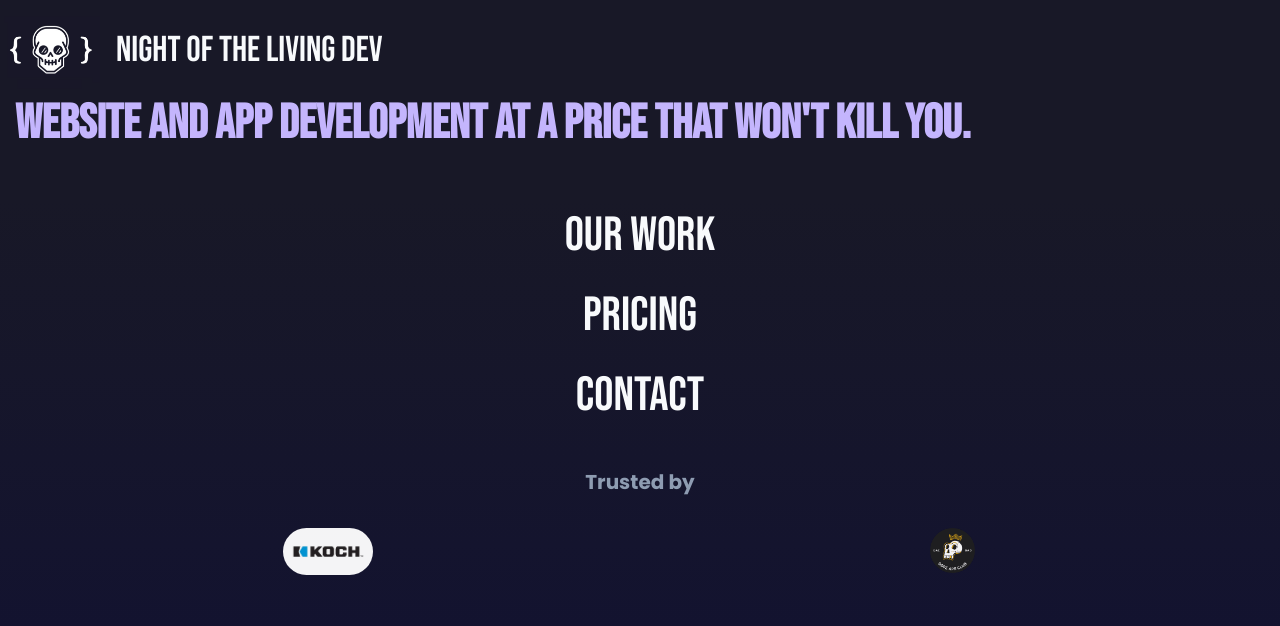
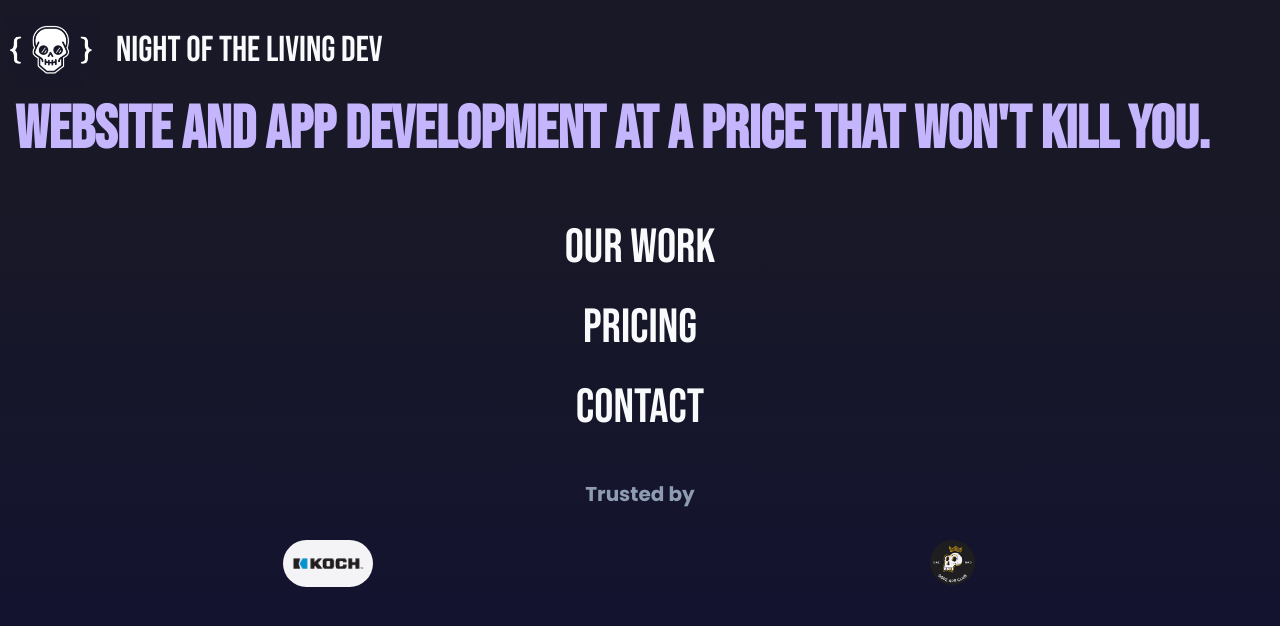
Before and after one commit to stephengladney/nightofthelivingdev, an Astro site: page / in a window 1280 px wide. Built offline with nearby package versions, Linux system fonts and the light colour scheme; Astro itself is replaced by a stand-in of ours.

Commit message:
bump h1 font size

```diff
--- a/src/pages/index.astro
+++ b/src/pages/index.astro
@@ -7,7 +7,7 @@ import Nav from "../components/Nav.astro"
   <main>
     <Nav />
     <h1
-      class="font-bebas font-bold text-violet-300 text-4xl md:text-5xl text-center md:text-left px-[15px]"
+      class="font-bebas font-bold text-violet-300 text-4xl md:text-6xl text-center md:text-left px-[15px]"
     >
       Website and app development at a price that won't kill you.
     </h1>
```
